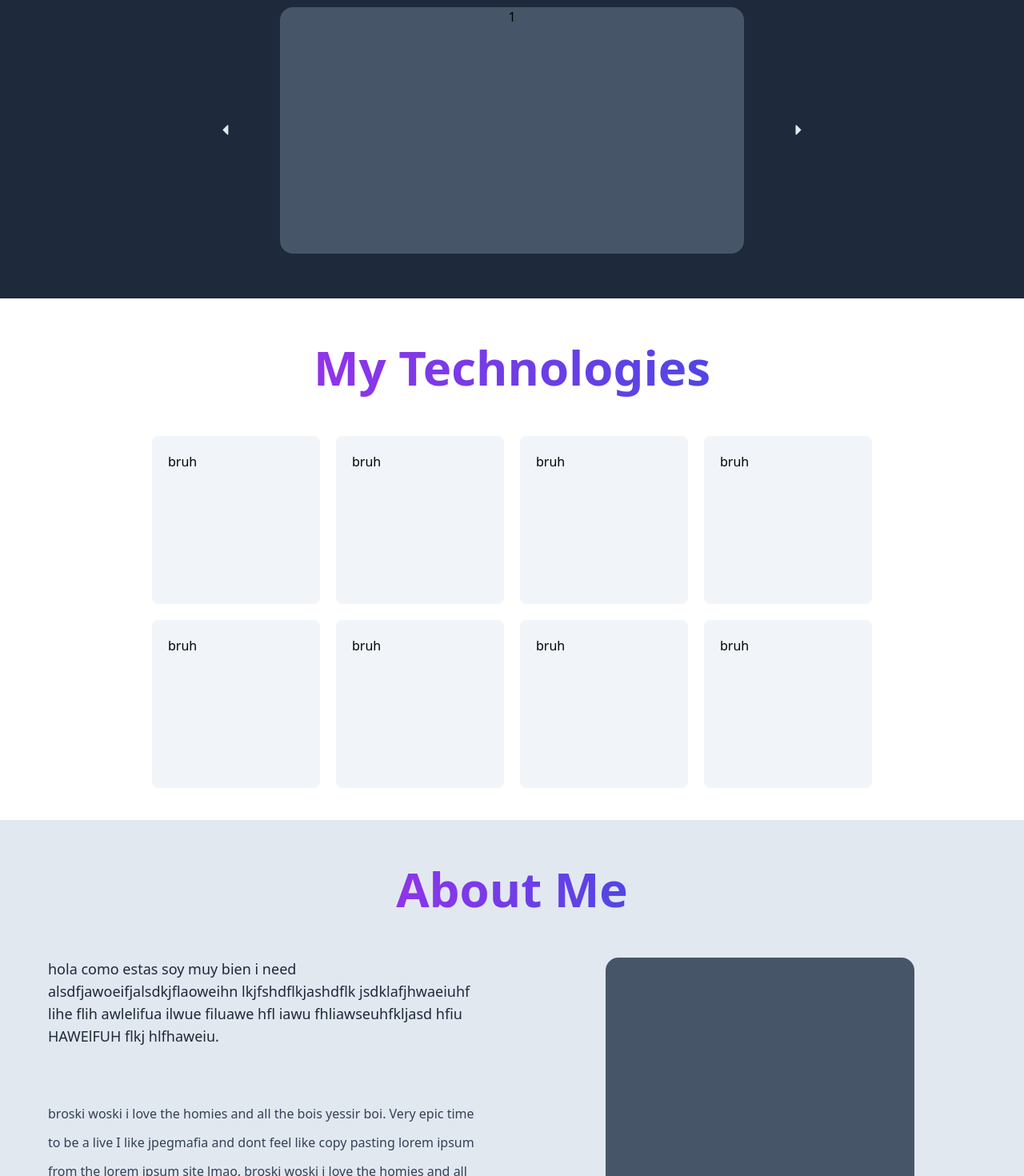
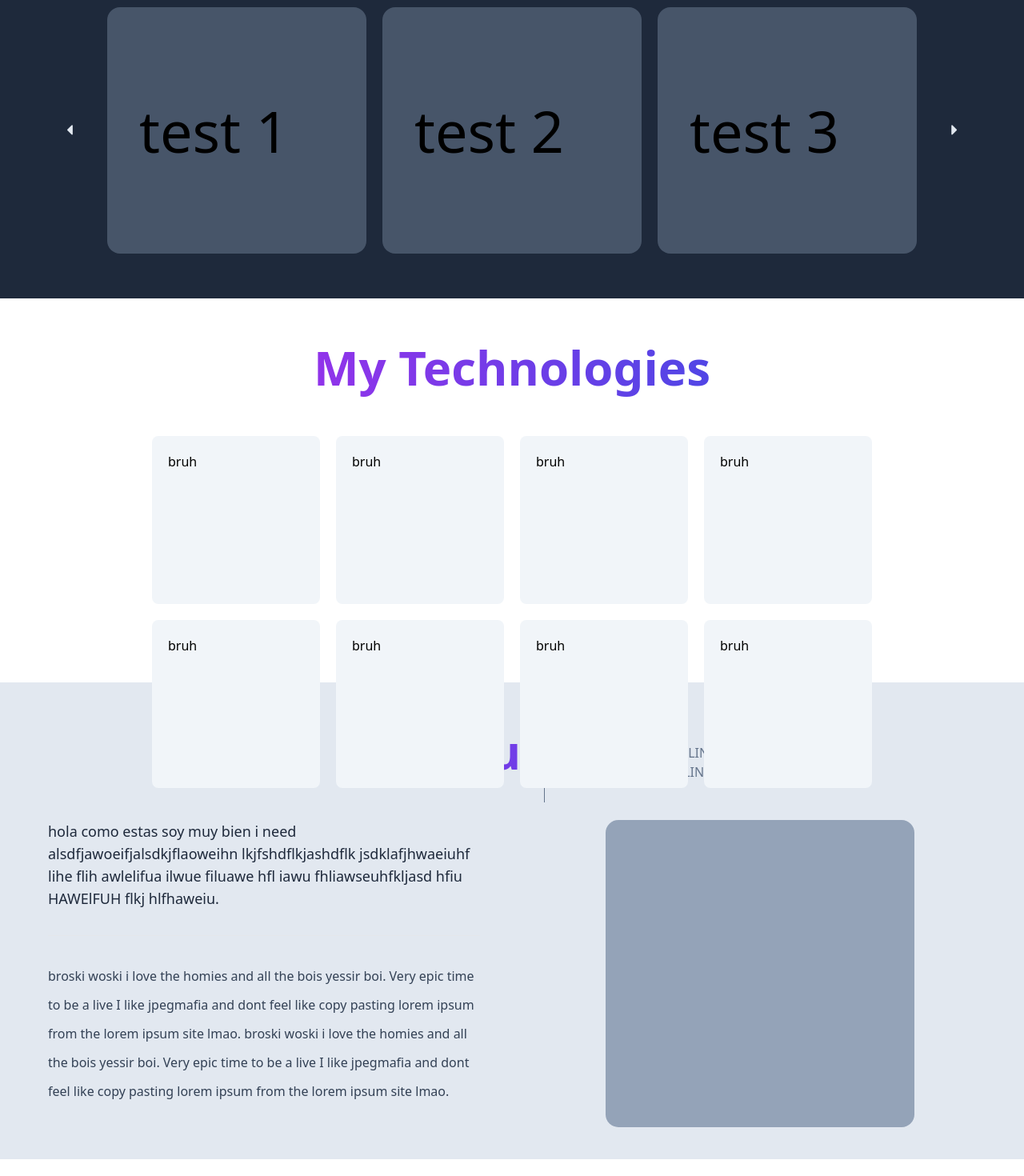
Before and after one commit to VisH317/portfolio-website, a Next.js app: page / in a window 1280 px wide. Shown: the part 760-2230 px from the top of the page at 80% size. After the commit the page ends 2209 px from the top, so only its background shows below. Built offline with nearby package versions, Linux system fonts and the light colour scheme.

Commit message:
footer, slideshow, animations

```diff
--- a/src/components/About.tsx
+++ b/src/components/About.tsx
@@ -9,21 +9,21 @@ export default function About() {
     const offHover = () => setHovered(false)
 
     return (
-        <div className='lg:grid lg:grid-cols-2 w-full md:flex md:flex-col sm:flex sm:flex-col'>
-            <div className='w-full p-10 flex items-center flex-col gap-10' onMouseOver={onHover} onMouseOut={offHover}>
+        <div className='lg:flex lg:flex-row w-full md:flex md:flex-col h-[60%] sm:flex sm:flex-col'>
+            <div className='hover:w-[120%] w-full p-10 flex h-full items-center flex-col gap-10 duration-300' onMouseOver={onHover} onMouseOut={offHover}>
                 <p className="text-6xl font-semibold bg-gradient-to-r from-purple-600 to-indigo-600 bg-clip-text text-transparent p-4 text-center">My Technologies</p>
                 <TechGrid hovered={hovered}/>
             </div>
-            <div className="w-full bg-slate-200 text-purple-100 p-10 sm:flex sm:items-center flex-col gap-10 overflow-hidden">
+            <div className="hover:w-[120%] flex w-full bg-slate-200 text-purple-100 p-10 sm:flex items-center sm:items-center flex-col gap-10 duration-300">
                 <p className="text-6xl font-semibold bg-gradient-to-r from-purple-600 to-indigo-600 bg-clip-text text-transparent p-4">About Me</p>
-                <div className="grid md:grid-cols-2 lg:grid-cols-2 sm:grid-cols-1 sm:gap-10 w-full overflow-hidden">
+                <div className="grid md:grid-cols-2 lg:grid-cols-2 sm:grid-cols-1 sm:gap-10 w-full h-2/3">
                     <div className="px-5">
                         <p className='lg:text-lg text-slate-800 lg:leading-9 md:text-lg font-light'>hola como estas soy muy bien i need alsdfjawoeifjalsdkjflaoweihn lkjfshdflkjashdflk jsdklafjhwaeiuhf lihe flih awlelifua ilwue filuawe hfl iawu fhliawseuhfkljasd hfiu HAWElFUH flkj hlfhaweiu. </p>
                         <hr className="h-px my-8 bg-gray-200 border-0 dark:bg-slate-700"/>
                         <p className="text-md leading-9 text-slate-700 font-light text-slate-300">broski woski i love the homies and all the bois yessir boi. Very epic time to be a live I like jpegmafia and dont feel like copy pasting lorem ipsum from the lorem ipsum site lmao. broski woski i love the homies and all the bois yessir boi. Very epic time to be a live I like jpegmafia and dont feel like copy pasting lorem ipsum from the lorem ipsum site lmao. </p>
                     </div>
-                    <div className="flex justify-center items-center">
-                        <div className="h-96 w-2/3 bg-slate-600 rounded-2xl"></div>
+                    <div className="flex justify-center items-center overflow-visible">
+                        <div className="h-96 w-2/3 bg-slate-400 rounded-2xl box-border hover:scale-105 hover:drop-shadow-xl hover:-translate-y-3 duration-300 delay-75"></div>
                     </div>
                 </div>
             </div>
--- a/src/components/Footer.tsx
+++ b/src/components/Footer.tsx
@@ -2,8 +2,16 @@ import React from 'react'
 
 export default function Footer() {
     return (
-        <div className="bg-slate-800 w-full h-1/4">
-            FOOTER
+        <div className="bg-slate-800 w-full h-1/4 p-15 flex flex-row items-center justify-center">
+            <div className='grid grid-cols-2 divide-x divide-slate-500 h-1/2'>
+                <div className='flex items-center justify-center w-full mx-20'>
+                    <p className='text-slate-500'>Contact:</p>
+                </div>
+                <div className="flex items-center justify-center w-full mx-10 text-slate flex-col">
+                    <p className='text-slate-500'>LinkedIn: <a className="newtest">DUMMY LINKE FOR NOW</a></p>
+                    <p className='text-slate-500'>GitHub: <a className="newtest">DUMMY LINKE FOR NOW</a></p>
+                </div>
+            </div>
         </div>
     )
 }
--- a/src/components/Landing.tsx
+++ b/src/components/Landing.tsx
@@ -5,7 +5,7 @@ export default function Landing() {
         <div className='container mx-auto w-full h-3/4 bg-purple-700 flex items-center justify-center sm:py-20 flex-col gap-5 max-w-full'>
             {/* <div className="bg-purple-100 p-5 rounded-3xl flex items-center justify-center"> */}
             <div className="sm:h-32 md:hidden lg:hidden xl:hidden"></div>
-            <p className='text-5xl text-white font-bold'>Hello! Im Vishrut</p>
+            <p className='text-5xl text-white font-bold'>Im Vishrut! A Software Developer</p>
             {/* </div> */}
             <div className="w-2/5">
             <p className="text-lg text-purple-100 font-light text-center">Lorem ipsum dolor sit amet james is a funny man. Aaron is hilarious and Eshan is a literal NPC Yay. Hi I love u. Sup guys im bored hola como estas im in physics rn and i just took a precalc test! YAAYAYAYY</p>
--- a/src/components/Slideshow.tsx
+++ b/src/components/Slideshow.tsx
@@ -1,10 +1,21 @@
 import Head from 'next/head'
-import React from 'react'
+import React, { useState } from 'react'
+import SlideshowItem from './SlideshowItem'
+import projects from '@/lib/projects'
 
 export default function Slideshow() {
     // for image dimming: background: linear-gradient( rgba(0, 0, 0, 0.5), rgba(0, 0, 0, 0.5) ), url('landingpagepic.jpg');
 
     // setup entries and hover effects for them
+    const [index, setIndex] = useState(1)
+    const decrease = () => {
+        if(index==0) setIndex(projects.length-1)
+        else setIndex(index-1)
+    }
+    const increase = () => {
+        if(index==projects.length-1) setIndex(0)
+        else setIndex(index+1)
+    }
 
     return (
         <>
@@ -14,11 +25,11 @@ export default function Slideshow() {
             <div className="bg-slate-800 w-full lg:h-2/3 xl:h-1/2 md:h-2/3 sm:h-2/3 w-full flex flex-col justify-center p-5 gap-5">
                 <p className="text-6xl font-bold bg-gradient-to-r from-violet-400 to-indigo-500 bg-clip-text text-transparent p-4 text-center">Projects Completed</p>
                 <div className="flex flex-row gap-5 h-3/4 items-center justify-center px-10 w-full">
-                    <div className="w-1/12 flex justify-center"><i className="fa fa-caret-left fa-lg text-8xl text-slate-200 hover:text-slate-400 duration-300"/></div>
-                    <div className="w-1/3 flex justify-center hover:bg-slate-400 h-5/6 rounded-2xl bg-slate-600 duration-300 lg:block md:hidden sm:hidden">1</div>
-                    <div className="lg:w-1/3 md:w-1/2 sm:w-2/3 flex justify-center hover:bg-slate-400 h-5/6 rounded-2xl bg-slate-600 duration-300">1</div>
-                    <div className="w-1/3 flex justify-center hover:bg-slate-400 rounded-2xl h-5/6 bg-slate-600 duration-300 lg:block md:hidden sm:hidden">1</div>
-                    <div className="w-1/12 flex justify-center"><i className="fa fa-caret-right fa-lg text-8xl text-slate-200 hover:text-slate-400 duration-300"/></div>
+                    <div className="w-1/12 flex justify-center"><i className="fa fa-caret-left fa-lg text-8xl text-slate-200 hover:text-slate-400 duration-300 hover:shadow-2xl" onClick={decrease}/></div>
+                    <SlideshowItem proj={projects[index-1<0?projects.length-1:index-1]}/>
+                    <SlideshowItem proj={projects[index]}/>
+                    <SlideshowItem proj={projects[index+1>=projects.length?0:index+1]}/>
+                    <div className="w-1/12 flex justify-center"><i className="fa fa-caret-right fa-lg text-8xl text-slate-200 hover:text-slate-400 duration-300 hover:shadow-2xl" onClick={increase}/></div>
                 </div>
             </div>
        </>
--- /dev/null
+++ b/src/components/SlideshowItem.tsx
@@ -0,0 +1,31 @@
+import React, { useState } from 'react'
+import { Project } from '@/lib/projects'
+
+interface SlideshowItemProps {
+    proj: Project
+}
+
+export default function SlideshowItem(props: SlideshowItemProps) {
+    const { proj } = props
+    const [desc, setDesc] = useState(false)
+    const onDesc = () => setDesc(true)
+    const offDesc = () => setDesc(false)
+
+    let technologiesStr: string = String(proj.technologies[0])
+    for(let i = 1;i<proj.technologies.length;i++) technologiesStr+=" \u00B7 " + String(proj.technologies[i])
+
+    return (
+        <div className="lg:w-1/3 md:w-1/2 sm:w-2/3 flex justify-start items-center h-5/6 rounded-2xl bg-slate-600 duration-300 group relative hover:shadow-2xl">
+            <p className="text-7xl mx-10 text-center group-hover:hidden">{proj.name}</p>
+            <div className={`w-full h-full flex justify-start px-10 py-5 rounded-2xl flex-col gap-5 transition ease-in duration-300 opacity-0 group-hover:bg-slate-700 group-hover:opacity-100 absolute top-0 left-0`}>
+                <p className="text-6xl">{proj.name}</p>
+                <p className="text-xl font-light">{proj.desc}</p>
+                <hr className="h-px my-2 bg-gray-200 border-0 dark:bg-slate-800"/>
+                <p className="text-base font-semibold">{technologiesStr}</p>
+                <div className="block overflow-x-hidden">
+                    <p className="object-contain text-xl font-semibold test overflow-hidden">Project URL: {proj.url}</p>
+                </div>
+            </div>
+        </div>
+    )
+}
--- a/src/lib/projects.ts
+++ b/src/lib/projects.ts
@@ -6,35 +6,37 @@ export interface Project {
     url: String,
 }
 
-export default projects: Project[] = [
+const projects: Project[] = [
     {
         name: "test 1",
-        desc: "this is a test 1 and a very epic project. It uses some technologies and is a very dope project",
+        desc: "this is a test 1 and a very epic project. It uses some technologies and is a very dope project. I like it very much and it is very fun. It probably uses a lot of coding languages and framworks",
         technologies: ["BRO", "asdf", "awoeifjasdf"],
         url: "placeholder"
     },
     {
         name: "test 2",
-        desc: "this is a test 2 and a very epic project. It uses some technologies and is a very dope project",
+        desc: "this is a test 2 and a very epic project. It uses some technologies and is a very dope project. I like it very much and it is very fun. It probably uses a lot of coding languages and framworks",
         technologies: ["BRO", "asdf", "awoeifjasdf"],
         url: "placeholder"
     },
     {
         name: "test 3",
-        desc: "this is a test 3 and a very epic project. It uses some technologies and is a very dope project",
+        desc: "this is a test 3 and a very epic project. It uses some technologies and is a very dope project. I like it very much and it is very fun. It probably uses a lot of coding languages and framworks",
         technologies: ["BRO", "asdf", "awoeifjasdf"],
         url: "placeholder"
     },
     {
         name: "test 4",
-        desc: "this is a test 4 and a very epic project. It uses some technologies and is a very dope project",
+        desc: "this is a test 4 and a very epic project. It uses some technologies and is a very dope project. I like it very much and it is very fun. It probably uses a lot of coding languages and framworks",
         technologies: ["BRO", "asdf", "awoeifjasdf"],
         url: "placeholder"
     },
     {
         name: "test 5",
-        desc: "this is a test 5 and a very epic project. It uses some technologies and is a very dope project",
+        desc: "this is a test 5 and a very epic project. It uses some technologies and is a very dope project. I like it very much and it is very fun. It probably uses a lot of coding languages and framworks",
         technologies: ["BRO", "asdf", "awoeifjasdf"],
         url: "placeholder"
     },
 ]
+
+export default projects
--- a/src/styles/globals.css
+++ b/src/styles/globals.css
@@ -9,3 +9,39 @@ veryepiccard {
 veryepiccard:hover {
     transform: rotateY(180deg)
 }
+
+@layer components {
+    .test {
+        --s: 0.1em;   /* the thickness of the line */
+        --c: #8b5cf6; /* the color */
+
+        color: #0000;
+        padding-bottom: var(--s);
+        background:
+            linear-gradient(90deg,var(--c) 50%,#000 0) calc(100% - var(--_p,0%))/200% 100%,
+            linear-gradient(var(--c) 0 0) 0% 100%/var(--_p,0%) var(--s) no-repeat;
+        -webkit-background-clip: text,padding-box;
+                background-clip: text,padding-box;
+        transition: 0.5s;
+        cursor: pointer;
+    }
+
+    .test:hover {--_p: 100%}
+
+    .newtest {
+        --s: 0.1em;   /* the thickness of the line */
+        --c: #8b5cf6; /* the color */
+
+        color: #0000;
+        padding-bottom: var(--s);
+        background:
+            linear-gradient(90deg,var(--c) 50%,#64748b 0) calc(100% - var(--_p,0%))/200% 100%,
+            linear-gradient(var(--c) 0 0) 0% 100%/var(--_p,0%) var(--s) no-repeat;
+        -webkit-background-clip: text,padding-box;
+                background-clip: text,padding-box;
+        transition: 0.5s;
+        cursor: pointer;
+    }
+
+    .newtest:hover {--_p: 100%}
+}
```
